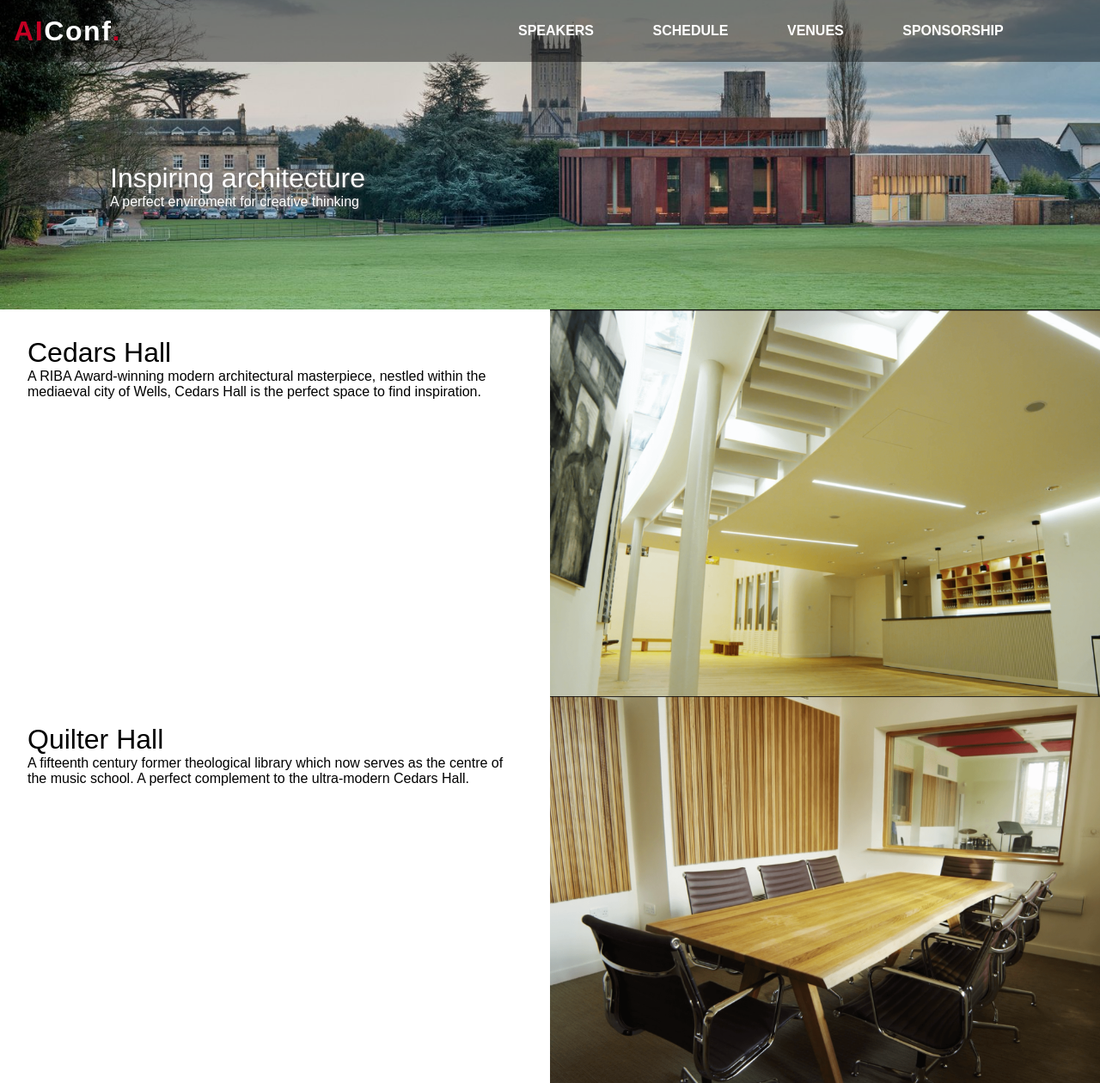
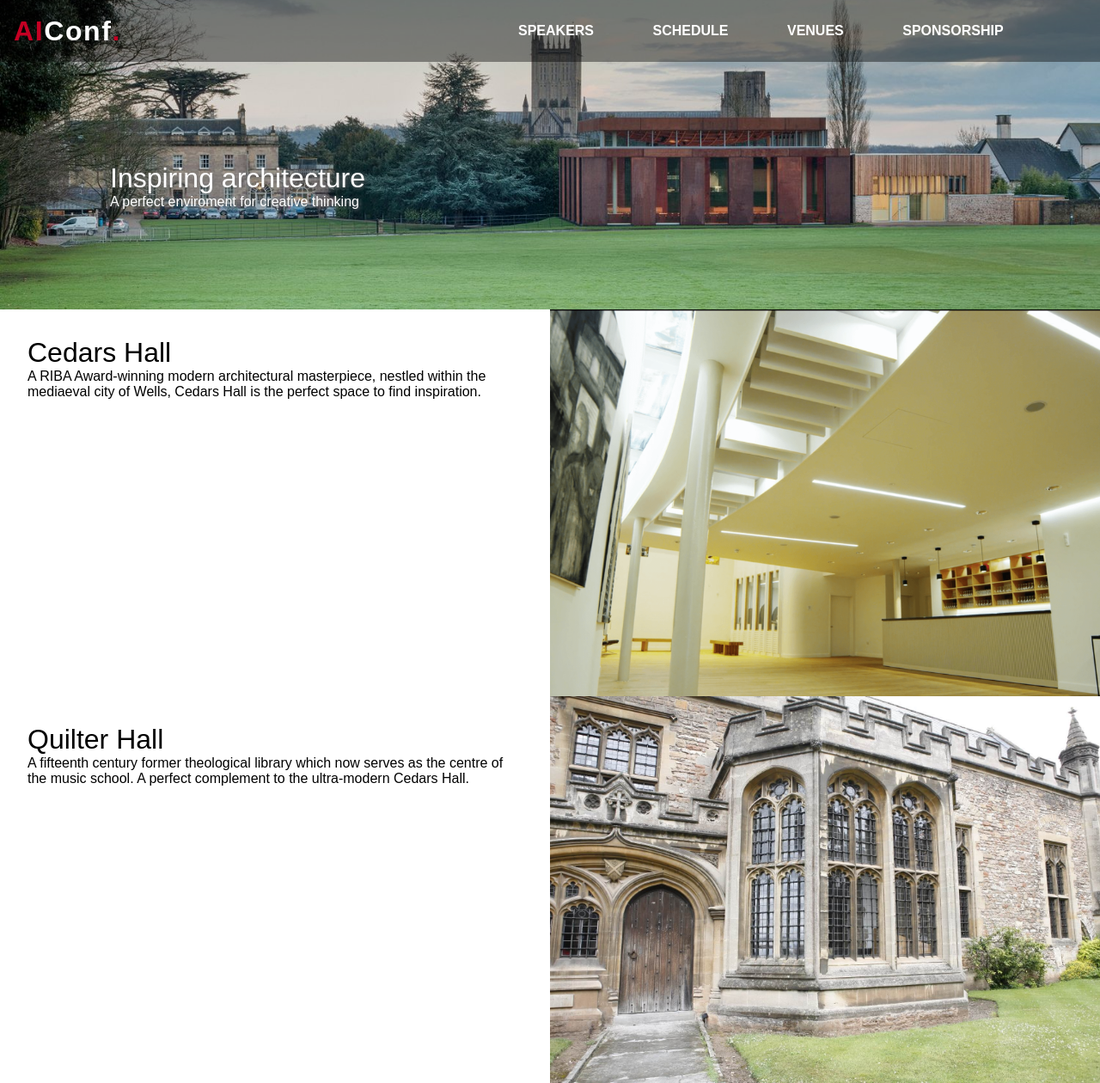
Before and after one commit to AIConf/aiconf.github.io, a Jekyll site: the page built from venues.html, in a window 1280 px wide. Shown: the top 1260 px of the page at 86% size. Built offline with Jekyll 4.4.1, drawn with Linux system fonts in a browser that asks for light colours; grey boxes are pictures that could not be loaded.

Commit message:
music school image

```diff
--- a/css/styles.scss
+++ b/css/styles.scss
@@ -465,7 +465,7 @@
 }
 
 #venue-quilter {
-  background: url(/assets/img/cedars_meeting.png) no-repeat center center;
+  background: url(/assets/img/music_school.jpg) no-repeat center center;
   background-size: cover;
 }
 
```
Also changed, not shown: assets/img/music_school.jpg (added).
